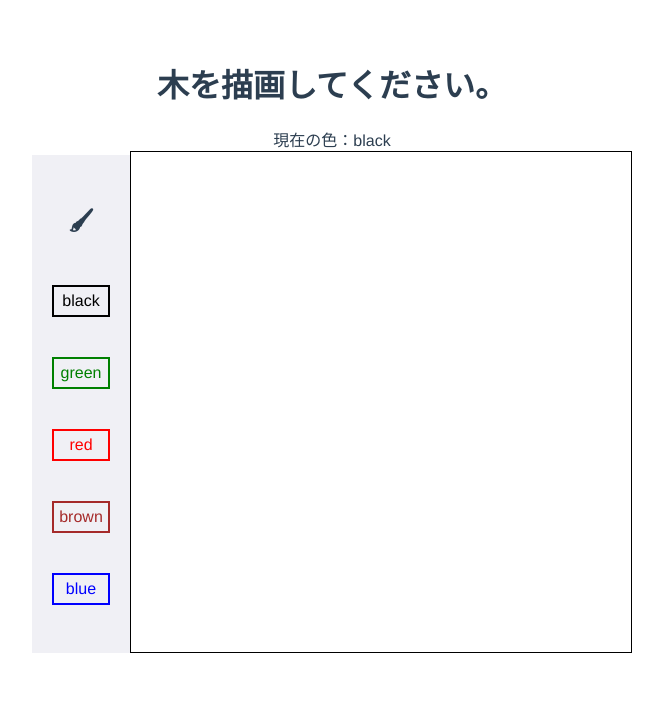
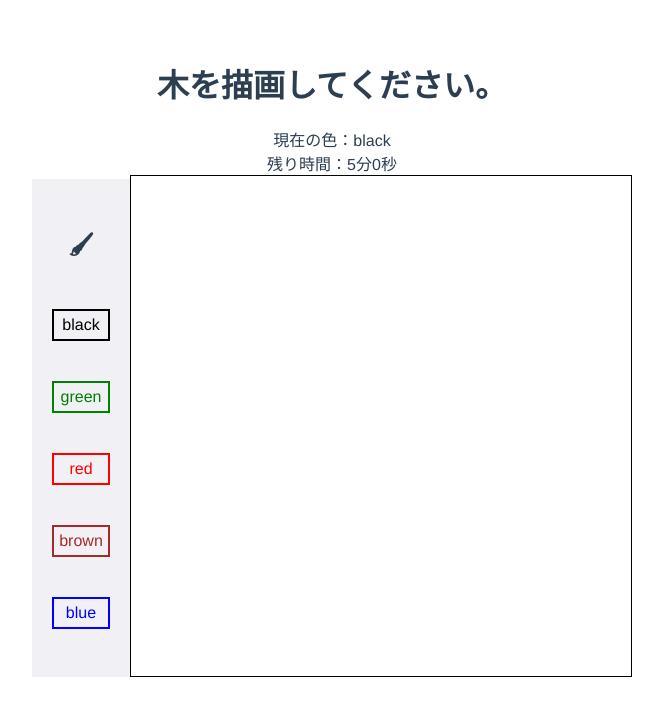
Before and after one commit to mikachi20/draw-app, a Vue app: page / in a window 1280 px wide. Shown: the top 716 px of the page, without its empty margins (308-971 px from the left). Built offline with nearby package versions, Linux system fonts and the light colour scheme.

Commit message:
時間制限のアイデア

```diff
--- a/src/components/testCanvas.vue
+++ b/src/components/testCanvas.vue
@@ -2,7 +2,10 @@
   <div class="textBlock">
     <h1>木を描画してください。</h1>
   </div>
-  <div class="currentColor">現在の色：{{ selectColor }}</div>
+  <div class="infoBlock">
+    <div id="currentColor">現在の色：{{ selectColor }}</div>
+    <div id="displayTime">残り時間：{{ timeM }}分{{ timeS }}秒</div>
+  </div>
   <div class="content">
     <div class="changeColor" style="float: left">
       <h2>🖌</h2>
@@ -65,6 +68,11 @@ export default {
       context: null,
       isDrag: false,
       selectColor: "black",
+      // timeStart: 0,
+      timeCount: 0,
+      timeM: 5,
+      timeS: 0,
+      isTrue: true,
     }
   },
   mounted() {
@@ -76,6 +84,26 @@ export default {
     this.context.strokeStyle = "#000000"
   },
   methods: {
+    setTime() {
+      // console.log("kaisi")
+      // let now = new Date()
+      // let datet = parseInt((now.getTime() - this.timeStart.getTime()) / 1000)
+      // let min = parseInt((datet / 60) % 60)
+      // let sec = datet % 60
+      // this.timeM = 4 - min
+      // if (sec >= 10) {
+      //   this.timeS = 59 - sec
+      //   this.timeS = "0" + this.timeS
+      // } else {
+      //   this.timeS = 59 - sec
+      // }
+
+      this.timeCount++
+      this.timeM = 4 - Math.floor(this.timeCount / 60)
+      this.timeS = 60 - (this.timeCount % 60)
+      console.log(this.timeCount, this.timeM, this.timeS)
+      setTimeout(this.setTime, 1000)
+    },
     draw(e) {
       let x = e.offsetX
       let y = e.offsetY
@@ -92,6 +120,12 @@ export default {
       this.context.lineTo(x, y)
       this.context.stroke()
       this.isDrag = true
+      // this.timeStart = new Date()
+      if (this.isTrue) {
+        console.log("qqqqqqqqqqqqqqqqqqqqqqqq")
+        this.setTime()
+        this.isTrue = false
+      }
     },
     dragEnd() {
       this.context.closePath()
@@ -127,6 +161,4 @@ export default {
   justify-content: center;
   align-items: center;
 }
-@media screen and (max-width: 480px) {
-}
 </style>
```
